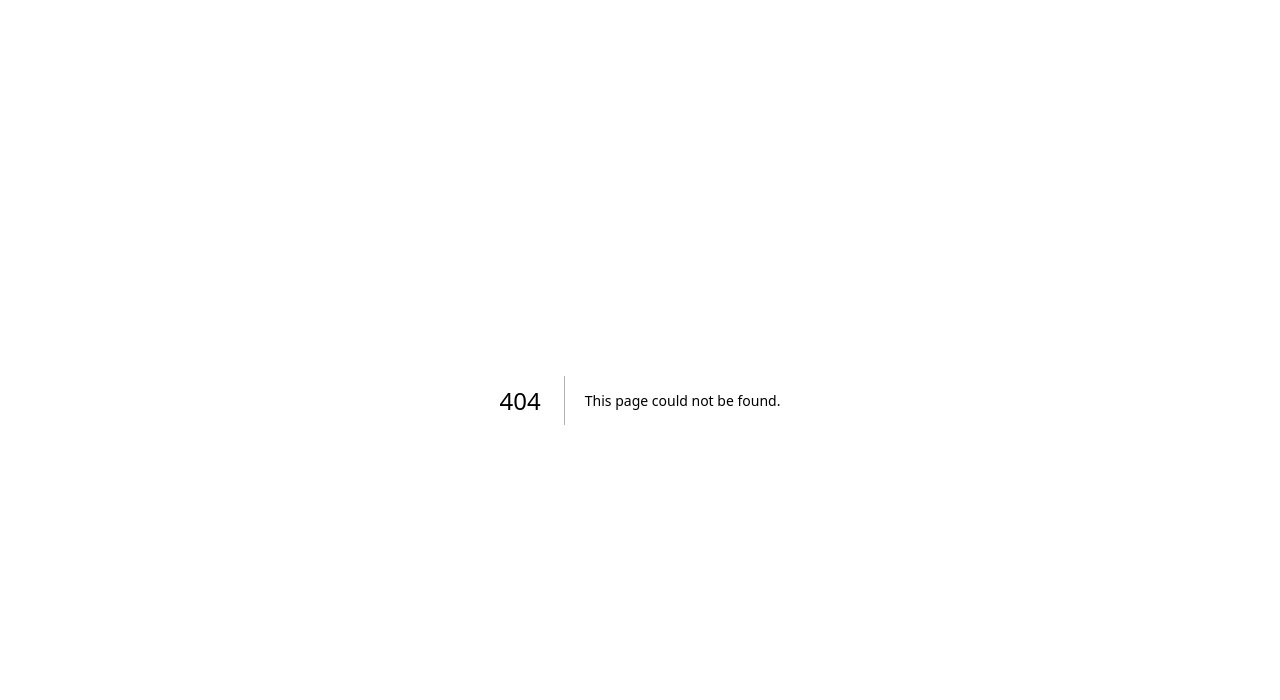
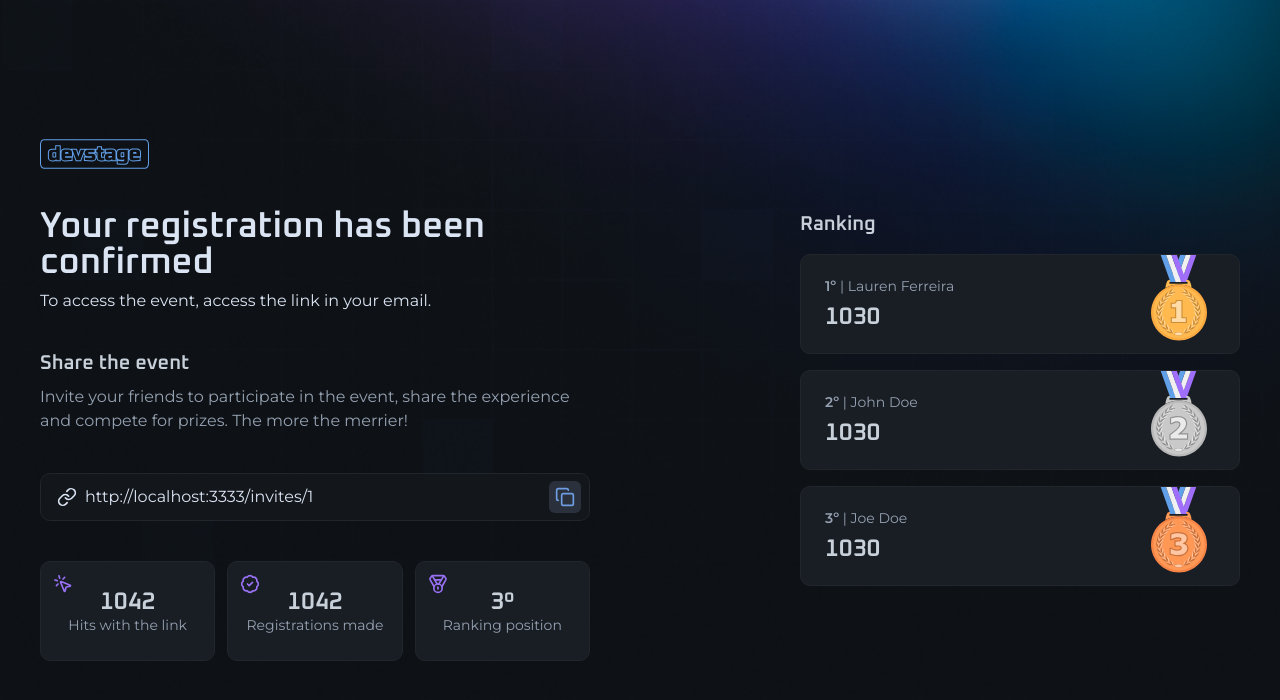
Before and after one commit to lesada/nlw-connect-react, a Next.js app: page /invite/1 in a window 1280 px wide. Before the commit this address had no page. Shown: the top 700 px of the page. Built offline with nearby package versions, Linux system fonts and the light colour scheme.

Commit message:
feat: subscriber id route

```diff
--- a/src/app/invite/page.tsx
+++ b/src/app/invite/[subscriberId]/page.tsx
@@ -5,8 +5,16 @@ import { InviteText } from "./invite-text";
 import { Ranking } from "./ranking";
 import { Stats } from "./stats";
 
-export default function InvitePage() {
-  const inviteLink = "http://localhost:3000/invite/0123";
+type InvitePageProps = {
+  params: Promise<{
+    subscriberId: string;
+  }>;
+};
+
+export default async function InvitePage({ params }: InvitePageProps) {
+  const { subscriberId } = await params;
+
+  const inviteLink = `http://localhost:3333/invites/${subscriberId}`;
 
   return (
     <div className="min-h-dvh flex items-center justify-between gap-16 flex-col md:flex-row">
```
Also changed, not shown: src/app/invite/[subscriberId]/invite-link-input.tsx (renamed from src/app/invite/invite-link-input.tsx), src/app/invite/[subscriberId]/invite-text.tsx (renamed from src/app/invite/invite-text.tsx), src/app/invite/[subscriberId]/ranking.tsx (renamed from src/app/invite/ranking.tsx), src/app/invite/[subscriberId]/stats.tsx (renamed from src/app/invite/stats.tsx).
